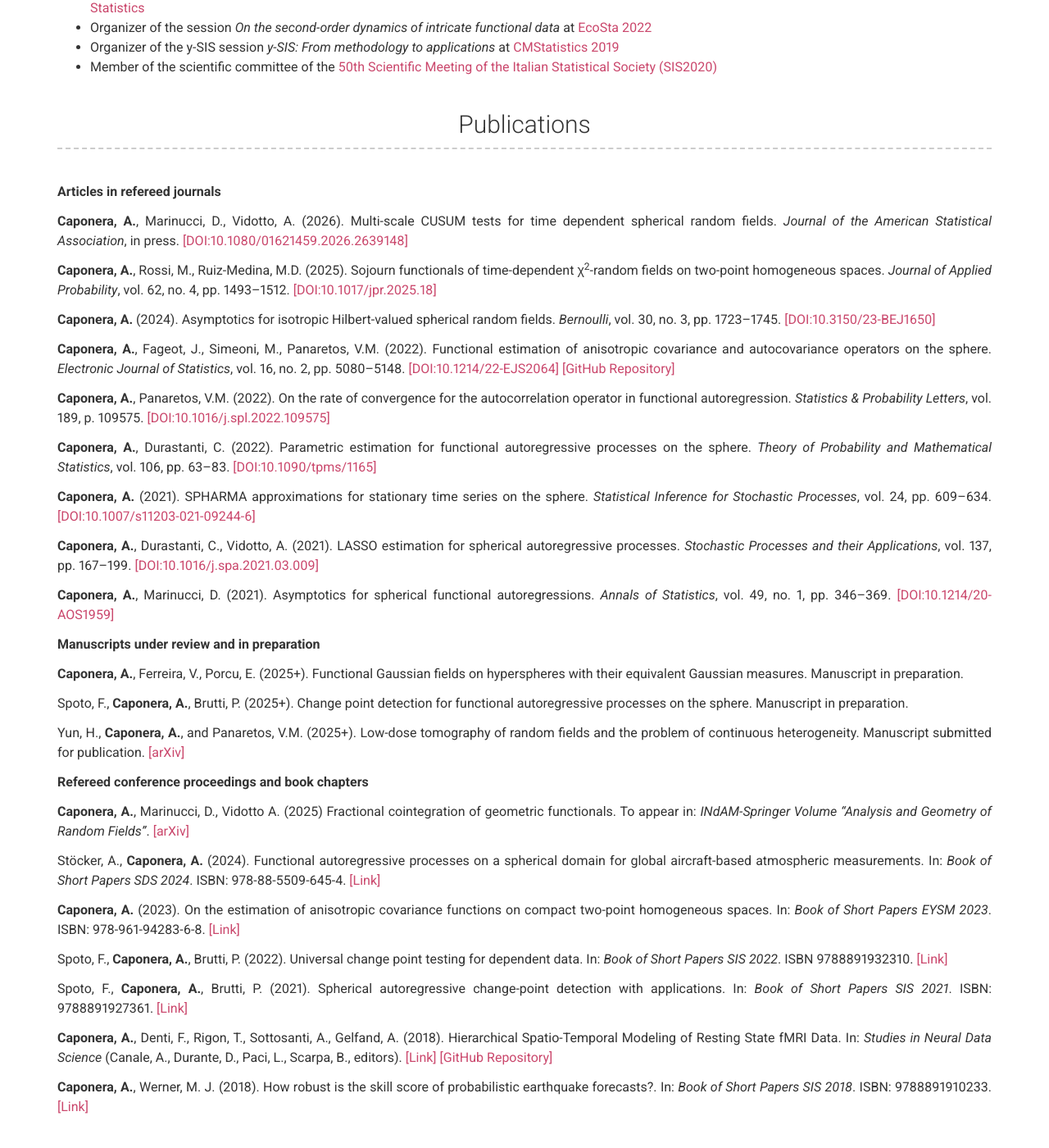
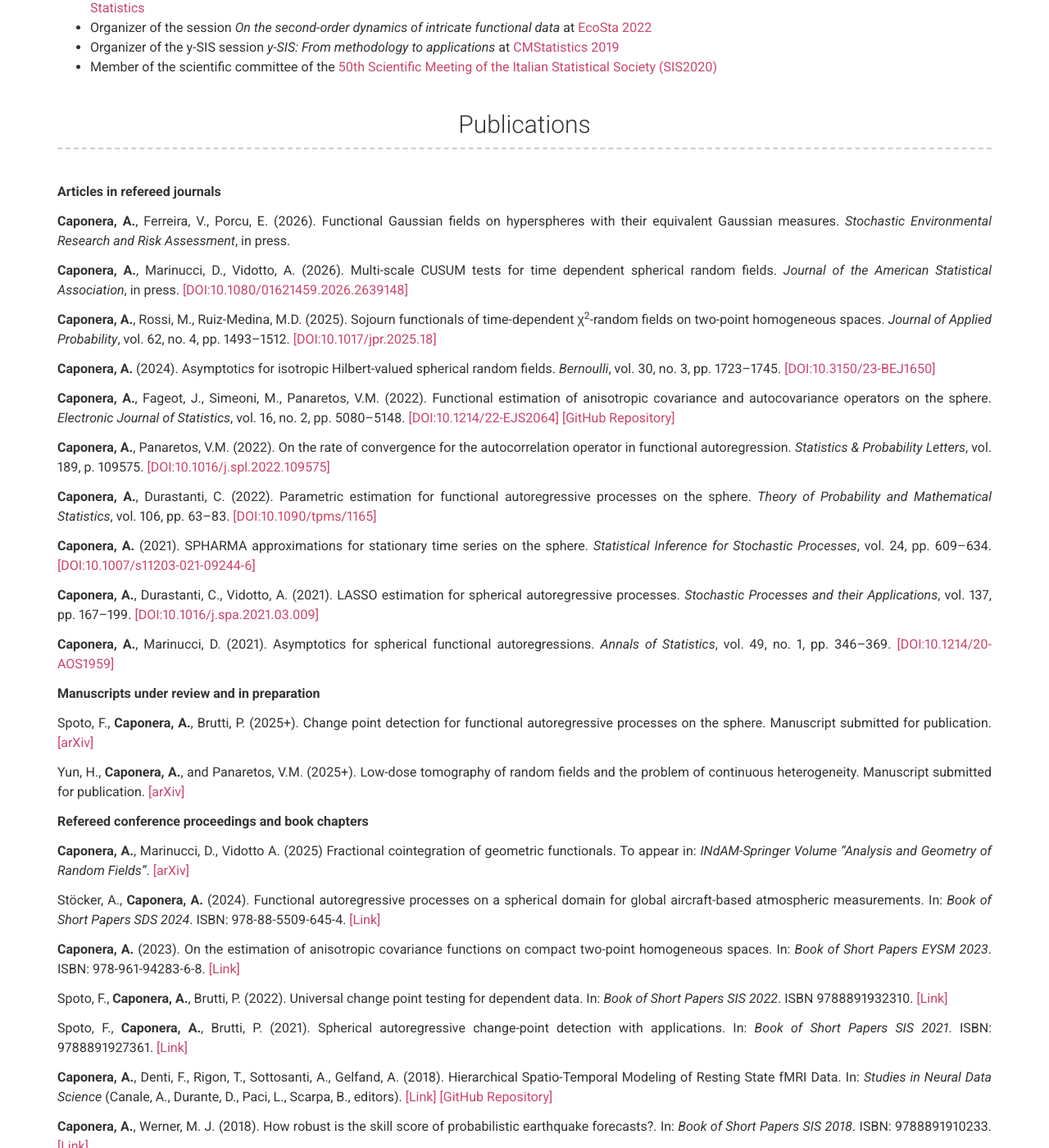
Before and after one commit to alessiacaponera/alessiacaponera.github.io, a Jekyll site: the page built from index.md, in a window 1280 px wide and 1400 px high, scrolled down 2788 px. Shown: the whole window at 82% size. Built offline with Jekyll 4.4.1, drawn with Linux system fonts in a browser that asks for light colours.

Commit message:
Update _config.yml

```diff
--- a/_config.yml
+++ b/_config.yml
@@ -47,6 +47,8 @@ more_content: |
 
     **Articles in refereed journals**
 
+    **Caponera, A.**, Ferreira, V., Porcu, E. (2026). Functional Gaussian fields on hyperspheres with their equivalent Gaussian measures. *Stochastic Environmental Research and Risk Assessment*, in press.
+
     **Caponera, A.**, Marinucci, D., Vidotto, A. (2026). Multi-scale CUSUM tests for time dependent spherical random fields. *Journal of the American Statistical Association*, in press. [[DOI:10.1080/01621459.2026.2639148]](https://doi.org/10.1080/01621459.2026.2639148)
 
     **Caponera, A.**, Rossi, M., Ruiz-Medina, M.D. (2025). Sojourn functionals of time-dependent χ<sup>2</sup>-random fields on two-point homogeneous spaces. *Journal of Applied Probability*, vol. 62, no. 4, pp. 1493--1512. [[DOI:10.1017/jpr.2025.18]](https://doi.org/10.1017/jpr.2025.18)
@@ -67,9 +69,7 @@ more_content: |
 
     **Manuscripts under review and in preparation**
 
-    **Caponera, A.**, Ferreira, V., Porcu, E. (2025+). Functional Gaussian fields on hyperspheres with their equivalent Gaussian measures. Manuscript in preparation.
-
-    Spoto, F., **Caponera, A.**, Brutti, P. (2025+). Change point detection for functional autoregressive processes on the sphere. Manuscript in preparation.
+    Spoto, F., **Caponera, A.**, Brutti, P. (2025+). Change point detection for functional autoregressive processes on the sphere. Manuscript submitted for publication. [[arXiv]](https://arxiv.org/pdf/2512.03255)
 
     Yun, H., **Caponera, A.**, and Panaretos, V.M. (2025+). Low-dose tomography of random fields and the problem of continuous heterogeneity. Manuscript submitted for publication. [[arXiv]](https://arxiv.org/pdf/arXiv:2507.10220.pdf)
 
```
